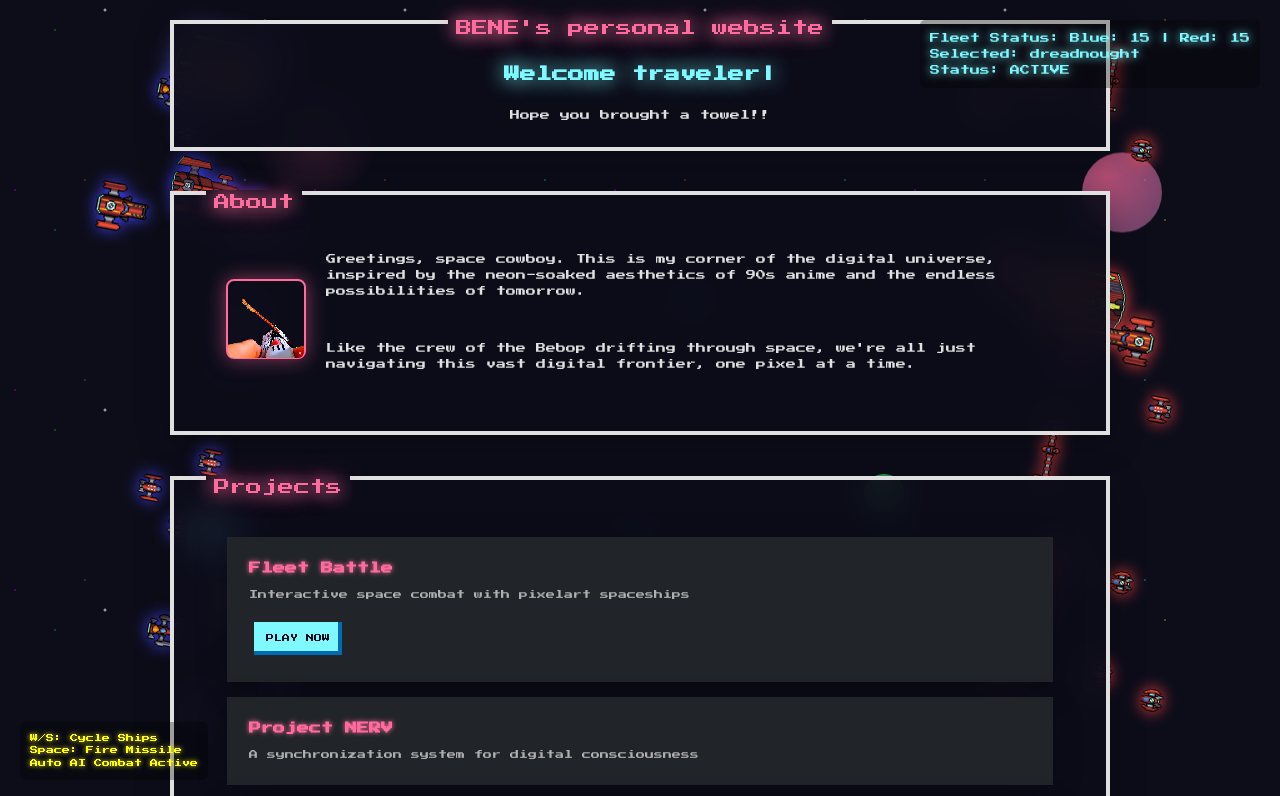
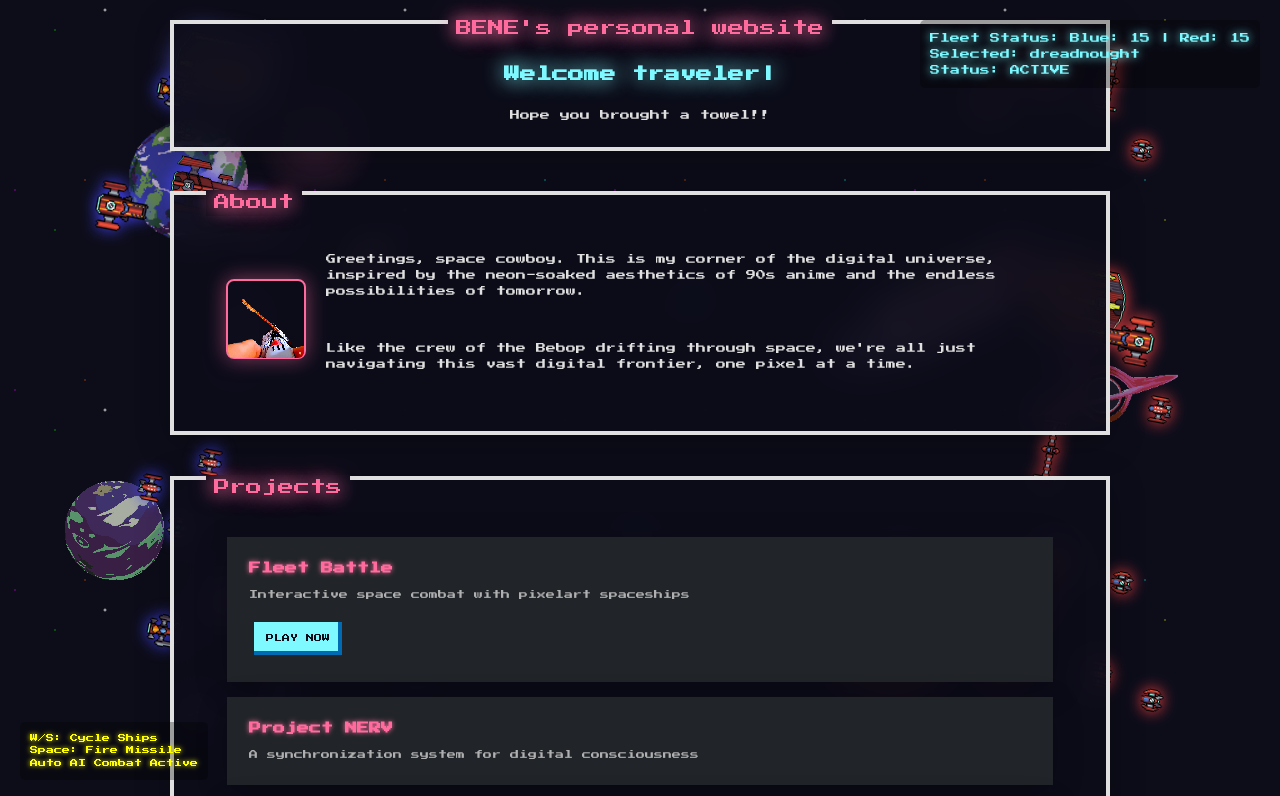
Before and after one commit to beneke7/site, a plain HTML site: page index.html in a window 1280 px wide. Shown: the top 796 px of the page. Drawn offline with nearby package versions, Linux system fonts and the light colour scheme; animation ran at ten frames a second.

Commit message:
new planets and stuff

```diff
--- a/index.html
+++ b/index.html
@@ -21,11 +21,6 @@
     <div class="space-background">
         <canvas id="spaceCanvas"></canvas>
         <div class="stars"></div>
-        <div class="planets">
-            <div class="planet planet-1"></div>
-            <div class="planet planet-2"></div>
-            <div class="planet planet-3"></div>
-        </div>
         <div class="galaxies">
             <div class="galaxy galaxy-1"></div>
             <div class="galaxy galaxy-2"></div>
--- a/script.js
+++ b/script.js
@@ -126,24 +126,17 @@ class RetroFutureWebsite {
     }
 
     enhanceSpaceAnimations() {
+        // Add rotating galaxy GIF to background
+        this.addRotatingGalaxy();
+
+        // Add all the new animated space objects
+        this.addAnimatedSpaceObjects();
+
         // Add random delays to spaceships for more natural movement
         const spaceships = document.querySelectorAll('.spaceship');
         spaceships.forEach((ship, index) => {
             const randomDelay = Math.random() * 5;
             ship.style.animationDelay = `-${randomDelay}s`;
-        });
-
-        // Add interactive hover effects to planets
-        const planets = document.querySelectorAll('.planet');
-        planets.forEach(planet => {
-            planet.addEventListener('mouseenter', () => {
-                planet.style.transform = 'scale(1.2)';
-                planet.style.transition = 'transform 0.3s ease';
-            });
-
-            planet.addEventListener('mouseleave', () => {
-                planet.style.transform = 'scale(1)';
-            });
         });
 
         // Add click effects to galaxies
@@ -155,6 +148,134 @@ class RetroFutureWebsite {
                     galaxy.style.animation = '';
                 }, 2000);
             });
+        });
+    }
+
+    addRotatingGalaxy() {
+        // Create galaxy element using the GIF
+        const galaxy = document.createElement('div');
+        galaxy.className = 'rotating-galaxy';
+        galaxy.style.position = 'fixed';
+        galaxy.style.top = '20%';
+        galaxy.style.right = '15%';
+        galaxy.style.width = '300px';
+        galaxy.style.height = '300px';
+        galaxy.style.backgroundImage = 'url(2713614202.gif)';
+        galaxy.style.backgroundSize = 'contain';
+        galaxy.style.backgroundRepeat = 'no-repeat';
+        galaxy.style.backgroundPosition = 'center';
+        galaxy.style.opacity = '0.7';
+        galaxy.style.pointerEvents = 'none';
+        galaxy.style.zIndex = '0'; // Behind the space canvas
+
+        // Add to space background
+        const spaceBackground = document.querySelector('.space-background');
+        if (spaceBackground) {
+            spaceBackground.appendChild(galaxy);
+        }
+    }
+
+    addAnimatedSpaceObjects() {
+        const spaceBackground = document.querySelector('.space-background');
+        if (!spaceBackground) return;
+
+        // Define space objects with their properties
+        const spaceObjects = [
+            {
+                name: 'earth',
+                src: 'earth.gif',
+                size: '120px',
+                top: '15%',
+                left: '10%',
+                opacity: '0.8'
+            },
+            {
+                name: 'exoplanet',
+                src: 'exoplanet.gif',
+                size: '100px',
+                top: '60%',
+                left: '5%',
+                opacity: '0.7'
+            },
+            {
+                name: 'black-hole',
+                src: 'black_hole.gif',
+                size: '150px',
+                top: '40%',
+                right: '8%',
+                opacity: '0.6'
+            },
+            {
+                name: 'gas-giant-1',
+                src: 'gasgiant1.gif',
+                size: '140px',
+                top: '70%',
+                right: '25%',
+                opacity: '0.75'
+            },
+            {
+                name: 'gas-giant-2',
+                src: 'gasgiant2.gif',
+                size: '110px',
+                top: '25%',
+                left: '25%',
+                opacity: '0.7'
+            },
+            {
+                name: 'asteroids',
+                src: 'asteroids.png',
+                size: '80px',
+                top: '80%',
+                left: '30%',
+                opacity: '0.6'
+            }
+        ];
+
+        // Create each space object
+        spaceObjects.forEach(obj => {
+            const element = document.createElement('div');
+            element.className = `space-object ${obj.name}`;
+            element.style.position = 'fixed';
+            element.style.width = obj.size;
+            element.style.height = obj.size;
+            element.style.backgroundImage = `url(${obj.src})`;
+            element.style.backgroundSize = 'contain';
+            element.style.backgroundRepeat = 'no-repeat';
+            element.style.backgroundPosition = 'center';
+            element.style.opacity = obj.opacity;
+            element.style.pointerEvents = 'none';
+            element.style.zIndex = '0'; // Behind the space canvas
+
+            // Set position
+            if (obj.top) element.style.top = obj.top;
+            if (obj.bottom) element.style.bottom = obj.bottom;
+            if (obj.left) element.style.left = obj.left;
+            if (obj.right) element.style.right = obj.right;
+
+            // Add hover effects for interactivity
+            element.style.pointerEvents = 'auto';
+            element.style.transition = 'transform 0.3s ease, opacity 0.3s ease';
+            element.style.cursor = 'pointer';
+
+            element.addEventListener('mouseenter', () => {
+                element.style.transform = 'scale(1.1)';
+                element.style.opacity = '1';
+            });
+
+            element.addEventListener('mouseleave', () => {
+                element.style.transform = 'scale(1)';
+                element.style.opacity = obj.opacity;
+            });
+
+            // Add click effect
+            element.addEventListener('click', () => {
+                element.style.transform = 'scale(1.2)';
+                setTimeout(() => {
+                    element.style.transform = 'scale(1)';
+                }, 200);
+            });
+
+            spaceBackground.appendChild(element);
         });
     }
 
```
Also changed, not shown: 2713614202.gif (added), 2713614202.png (added), asteroids.png (added), black_hole.gif (added), earth.gif (added), exoplanet.gif (added), gasgiant1.gif (added), gasgiant2.gif (added).
